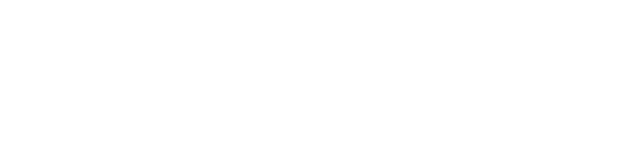
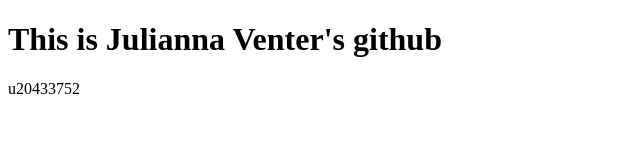
Before and after one commit to Julianna-Venter/test-repo, a plain HTML site: page index.html in a window 1280 px wide. Shown: the whole page, without its empty margins (0-640 px from the left). Drawn offline with Linux system fonts and the light colour scheme.

Commit message:
Added content to index.html

```diff
--- a/index.html
+++ b/index.html
@@ -7,6 +7,7 @@
     <title>Document</title>
 </head>
 <body>
-
+    <h1>This is Julianna Venter's github</h1>
+    <p>u20433752</p>
 </body>
 </html>
```
